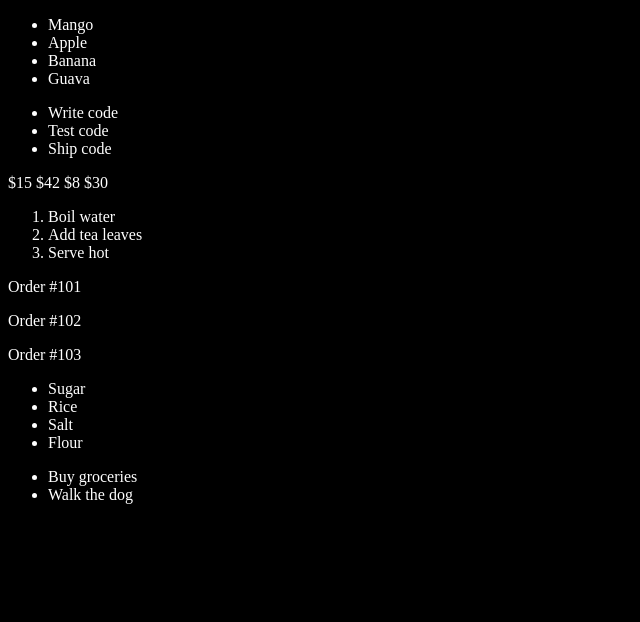
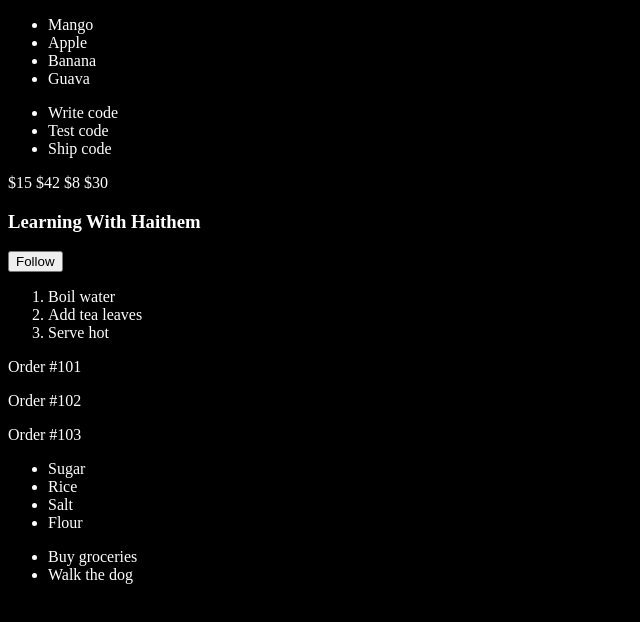
Before and after one commit to sunnynayab145/JavaScript-With-Haithem, a website: page Dom/Dom4.html in a window 1280 px wide. Shown: the whole page, without its empty margins (0-640 px from the left). Drawn offline with Linux system fonts and the light colour scheme.

Commit message:
conatiner config done

```diff
--- a/Dom/Dom4.html
+++ b/Dom/Dom4.html
@@ -80,9 +80,38 @@
 //document.querySelector('.task-list').lastElementChild.remove()
 //console.log("After ---> ","Live Collection : ",coll.length,"Static List : ",list);
     //Question No3
-const price = document.getElementsByClassName("price");
-const pricearr = Array.from(price);
+//const price = document.getElementsByClassName("price");
+//const pricearr = Array.from(price);
 
+//const expensive = pricearr.filter(el => Number(el.dataset.value) > 20).map(el => Number(el.dataset.value));
+//console.log("prices over $20 : ",expensive);
+
+    //Question No4
+//const students = ['Aarav', 'Isha', 'Karan'];
+//const list = document.querySelector('.student-list');
+
+//students.forEach(name => {
+//  const li = document.createElement('li');
+//  li.textContent = name;
+ // list.appendChild(li);
+//});
+
+    //Question No4
+const container =  document.querySelector(".card-container");
+
+const card = document.createElement("div");
+card.classList.add("profile-card");
+
+const heading = document.createElement("h3");
+heading.textContent = "Learning With Haithem";
+
+const btn = document.createElement("button");
+btn.setAttribute("data-role","Follow");
+btn.textContent = "Follow";
+
+card.appendChild(heading);
+card.appendChild(btn);
+container.appendChild(card);
 
 
 </script>
```
